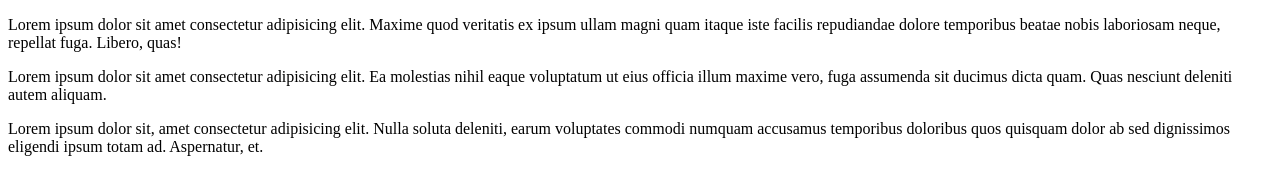
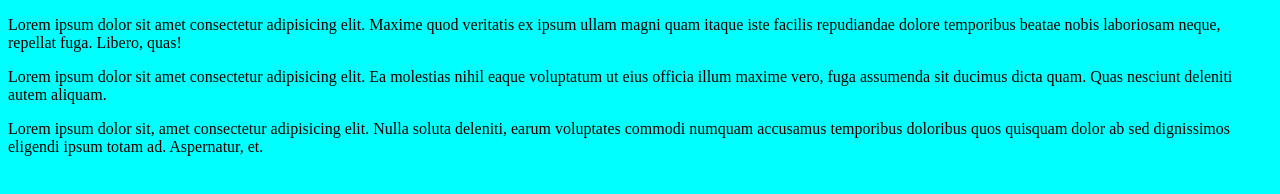
Before and after one commit to CookieK2/wsb-zajecia, a plain HTML site: page index.html in a window 1280 px wide. Drawn offline with Linux system fonts and the light colour scheme.

Commit message:
zmien ustawiony kolor tla

```diff
--- a/index.html
+++ b/index.html
@@ -7,7 +7,7 @@
     <title>Document</title>
     <style>
         body {
-            background-color: rgb(red, green, blue);
+            background-color: rgb(0, 255, 255);
         }
     </style>
 </head>
```
